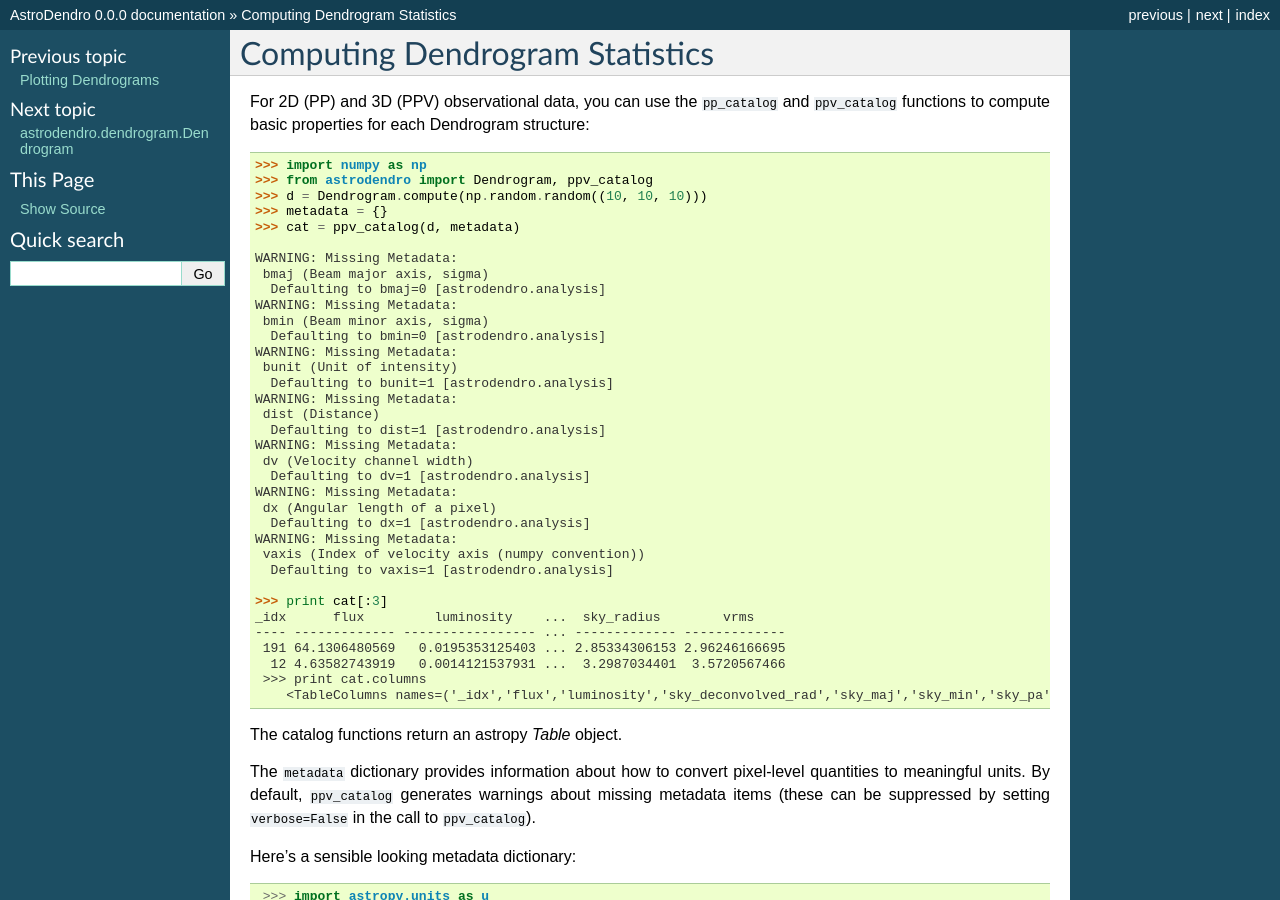
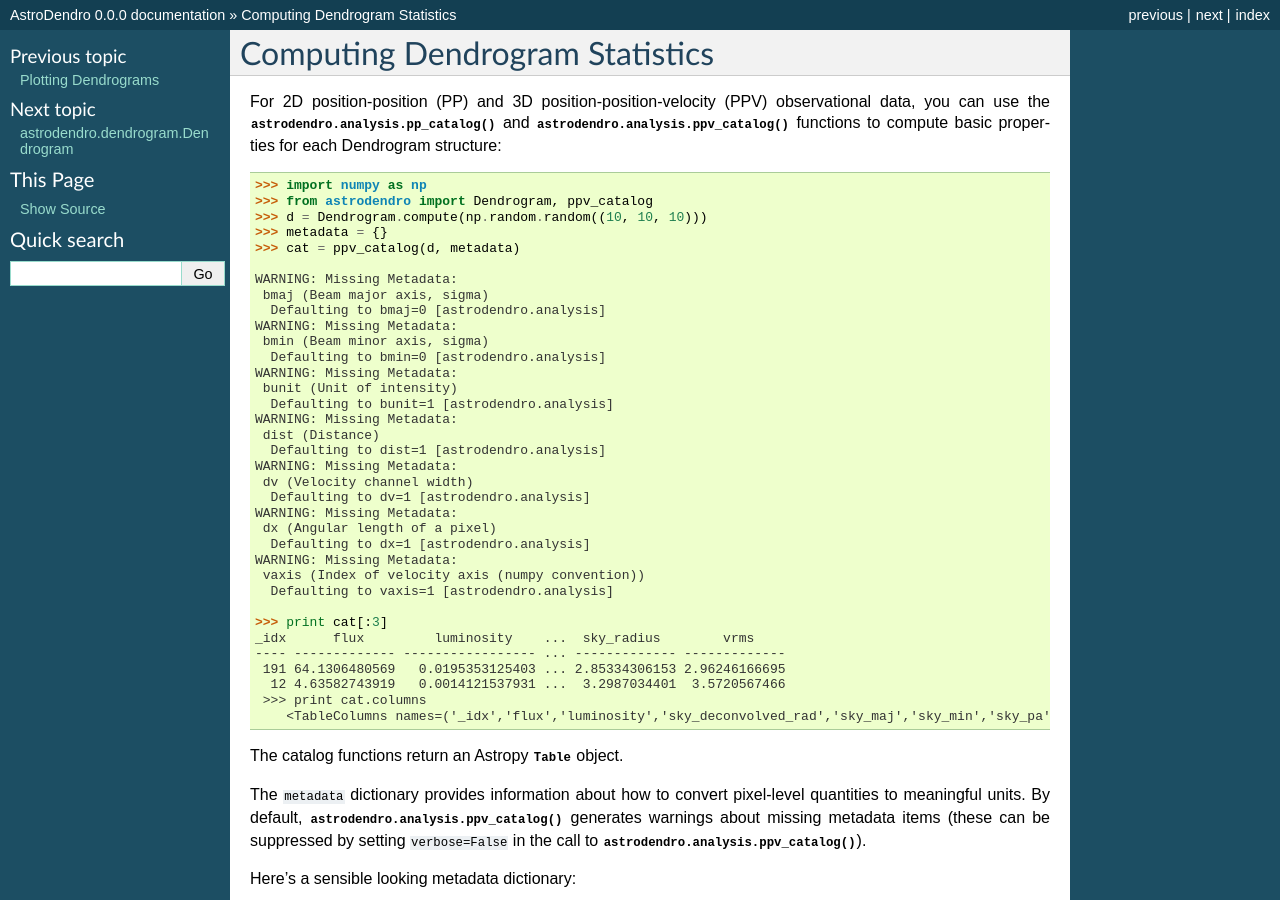
Before and after one commit to dendrograms/astrodendro, a Sphinx documentation site: the page built from docs/catalog.rst, in a window 1280 px wide and 900 px high. Built offline with Sphinx 7.4.7, drawn with Linux system fonts in a browser that asks for light colours; pages that are not in the unit, such as notebooks, are missing from menus; some of the changed text lies outside the part shown.

Commit message:
Tidied up docstrings for pp_catalog and ppv_catalog and added direct references in documentation

```diff
--- a/docs/catalog.rst
+++ b/docs/catalog.rst
@@ -1,9 +1,10 @@
 Computing Dendrogram Statistics
 ===============================
 
-For 2D (PP) and 3D (PPV) observational data, you can use the ``pp_catalog``
-and ``ppv_catalog`` functions to compute basic properties for each
-Dendrogram structure::
+For 2D position-position (PP) and 3D position-position-velocity (PPV)
+observational data, you can use the :func:`astrodendro.analysis.pp_catalog` and
+:func:`astrodendro.analysis.ppv_catalog` functions to compute basic properties
+for each Dendrogram structure::
 
    >>> import numpy as np
    >>> from astrodendro import Dendrogram, ppv_catalog
@@ -41,9 +42,13 @@ Dendrogram structure::
     >>> print cat.columns
        <TableColumns names=('_idx','flux','luminosity','sky_deconvolved_rad','sky_maj','sky_min','sky_pa','sky_radius','vrms')>
 
-The catalog functions return an astropy `Table` object.
+The catalog functions return an Astropy :class:`~astropy.table.table.Table` object.
 
-The ``metadata`` dictionary provides information about how to convert pixel-level quantities to meaningful units. By default, ``ppv_catalog`` generates warnings about missing metadata items (these can be suppressed by setting ``verbose=False`` in the call to ``ppv_catalog``).
+The ``metadata`` dictionary provides information about how to convert
+pixel-level quantities to meaningful units. By default,
+:func:`astrodendro.analysis.ppv_catalog` generates warnings about missing
+metadata items (these can be suppressed by setting ``verbose=False`` in the
+call to :func:`astrodendro.analysis.ppv_catalog`).
 
 Here's a sensible looking metadata dictionary::
 
@@ -86,4 +91,10 @@ Here's a brief description of each quantity computed in the catalog functions:
 * ``ycen`` : Y-position of intensity-weighted centroid (see above)
 * ``vcen`` : V-position of intensity-weighted centroid (see above)
 
-For more information on these quantities, consult the paper on `Bias Free Measurements of Molecular Cloud Properties <http://adsabs.harvard.edu/abs/2006PASP..118..590R>`_ or `the original dendrogram paper <http://adsabs.harvard.edu/abs/2008ApJ...679.1338R>`_. In the terminology of the dendrogram paper, the quantities in ``ppv_catalog`` and ``pp_catalog`` adopt the "bijection" paradigm.
+For more information on these quantities, consult the paper on `Bias Free
+Measurements of Molecular Cloud Properties
+<http://adsabs.harvard.edu/abs/2006PASP..118..590R>`_ or `the original
+dendrogram paper <http://adsabs.harvard.edu/abs/2008ApJ...679.1338R>`_. In the
+terminology of the dendrogram paper, the quantities in
+:func:`astrodendro.analysis.pp_catalog` and
+:func:`astrodendro.analysis.ppv_catalog` adopt the "bijection" paradigm.
--- a/docs/conf.py
+++ b/docs/conf.py
@@ -282,4 +282,9 @@ texinfo_documents = [
 
 
 # Example configuration for intersphinx: refer to the Python standard library.
-intersphinx_mapping = {'http://docs.python.org/': None}
+intersphinx_mapping = {
+    'python': ('http://docs.python.org/', None),
+    'numpy': ('http://docs.scipy.org/doc/numpy/', None),
+    'matplotlib': ('http://matplotlib.sourceforge.net/', None),
+    'astropy': ('http://www.astropy.org/', None),
+    }
--- a/docs/index.rst
+++ b/docs/index.rst
@@ -75,3 +75,4 @@ Public API
    api/astrodendro.dendrogram.Dendrogram
    api/astrodendro.structure.Structure
    api/astrodendro.plot.DendrogramPlotter
+   api/astrodendro.analysis
```
Also changed, not shown: 1 other file.
